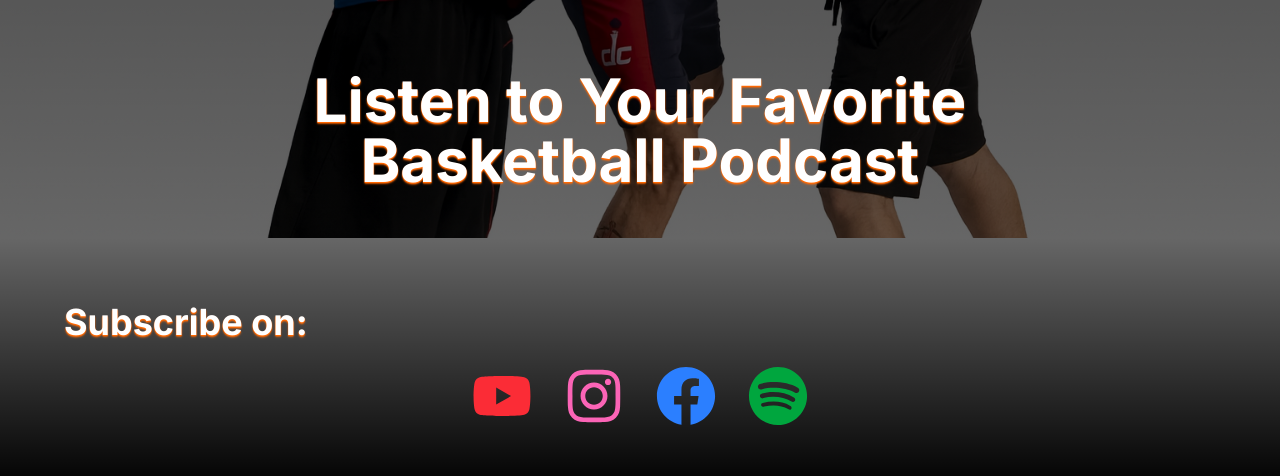
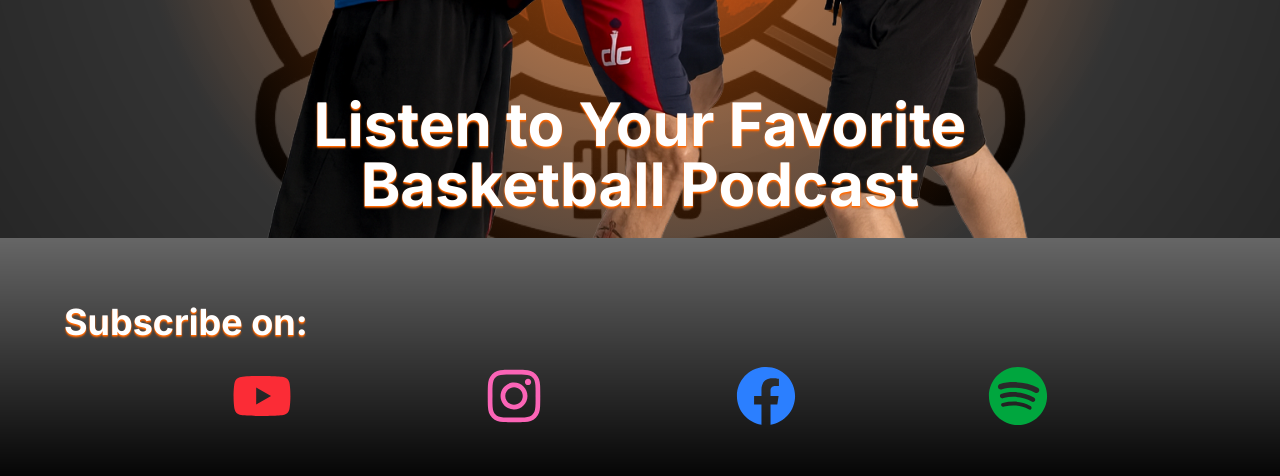
Before and after one commit to Xebec13/post-prime, a Next.js app: page / in a window 1280 px wide. Shown: the part 562-1038 px from the top of the page. Built offline with nearby package versions, Linux system fonts and the light colour scheme; no server answers.

Commit message:
feat(parallax): add reusable ParalaxBg component with gradient and image support
refactor(hero): integrate ParalaxBg as dynamic background with gradients
refactor(yt-section): apply ParalaxBg background and improve playlist scroll
refactor(platforms): unify background styling and cleanup classes

```diff
--- a/src/app/components/HeroSection.tsx
+++ b/src/app/components/HeroSection.tsx
@@ -1,20 +1,22 @@
+import ParalaxBg from "./ParalaxBg";
+
 export default function HeroSection() {
-
   return (
     <section
       id="home"
       style={{
-        backgroundImage:
-          "linear-gradient(rgba(0,0,0,0.8), rgba(0,0,0,0.6)), url('/postprime-hero.png')",
+        backgroundImage: `url('/postprime-hero3.png')`,
       }}
-      className="min-h-screen bg-cover bg-center flex flex-col justify-end items-center text-center p-6"
+      className="relative h-screen bg-cover bg-center"
     >
-      <div className="text-white max-w-3xl">
-        {/* Heading */}
-        <h2 className="text-4xl md:text-6xl font-bold mb-6 text-shadow-orange-500/80 text-shadow-sm">
+      <ParalaxBg
+        imageUrl="/postprime-logo.png"
+        gradient="radial-gradient(circle, rgba(249,115,22,0.7) 0%, rgba(0,0,0,0.8) 50%, rgba(0,0,0,0.9) 100%)"
+      />
+      <div className="flex h-full items-end justify-center text-center">
+        <h2 className="mb-6 text-4xl font-bold text-white text-shadow-orange-500/80 text-shadow-sm md:text-6xl">
           Listen to Your Favorite <br /> Basketball Podcast
         </h2>
-
       </div>
     </section>
   );
--- /dev/null
+++ b/src/app/components/ParalaxBg.tsx
@@ -0,0 +1,33 @@
+"use client";
+import { ParallaxBanner } from "react-scroll-parallax";
+
+interface ParalaxBgProps {
+  imageUrl: string; // ścieżka do obrazka tła
+  gradient?: string; // gradient CSS, np. "radial-gradient(...)"
+}
+
+export default function ParalaxBg({ imageUrl, gradient }: ParalaxBgProps) {
+  return (
+    // Background layer pinned to the section (no impact on layout flow)
+    <div className="pointer-events-none absolute inset-0 -z-10">
+      <ParallaxBanner
+        layers={[
+          {
+            children: (
+              <div
+                className="absolute inset-0 h-full w-full bg-contain bg-center bg-no-repeat"
+                style={{
+                  backgroundImage: gradient
+                    ? `${gradient}, url('${imageUrl}')`
+                    : `url('${imageUrl}')`,
+                }}
+              />
+            ),
+            speed: -40,
+          },
+        ]}
+        className="h-full w-full"
+      />
+    </div>
+  );
+}
--- a/src/app/components/PlatformSection.tsx
+++ b/src/app/components/PlatformSection.tsx
@@ -18,7 +18,7 @@ export default function PlatformsSection() {
         <h2 className="mb-6 text-2xl font-bold md:text-4xl">Subscribe on:</h2>
 
         {/* Platform icons */}
-        <div className="flex items-center justify-center gap-8">
+        <div className="flex items-center justify-evenly gap-6">
           {platformItems.map(({ icon: Icon, href, color }) => (
             <a
               key={href}
--- a/src/app/components/YtSection.tsx
+++ b/src/app/components/YtSection.tsx
@@ -1,9 +1,9 @@
 "use client";
 
-import { ParallaxBanner } from "react-scroll-parallax";
 import { useEffect, useState } from "react";
 import Image from "next/image";
 import { getYoutubeVideos, YoutubeVideo } from "../lib/youtubeApi";
+import ParalaxBg from "./ParalaxBg";
 
 const PLAYLIST_ID = "UUJz63WADBQBcPJ4A6N5BzfQ";
 
@@ -33,28 +33,14 @@ export default function YtSection() {
 
   return (
     <section className="relative min-h-screen">
-      {/* Background with parallax */}
-      <ParallaxBanner
-        layers={[
-          {
-            children: (
-              <div
-                className="absolute inset-0 h-full w-full bg-contain md:bg-cover bg-center bg-no-repeat "
-                style={{
-                  backgroundImage:
-                    "linear-gradient(rgba(0,0,0,1)0%,rgba(0,0,0,0.6)100%),url('/postprime-logo.png')",
-                }}
-              />
-            ),
-            speed: -40,
-          },
-        ]}
-        className="absolute inset-0 h-full w-full bg-black/50"
-      >
+      <ParalaxBg
+        imageUrl="/postprime-logo.png"
+        gradient="linear-gradient(to bottom, rgba(0,0,0,1), rgba(0,0,0,0.6))"
+      />
         {/* 2 columns on desktop, 1 on mobile */}
-        <div className="relative grid grid-cols-1 md:grid-cols-3 gap-4 p-8">
+        <div className="relative grid grid-cols-1 gap-4 p-8 md:grid-cols-3">
           {/* Main video player */}
-          <div className="h-full w-full aspect-video col-span-2">
+          <div className="col-span-2 aspect-video h-full w-full">
             {currentVideo && (
               <iframe
                 src={`https://www.youtube.com/embed/${currentVideo}`}
@@ -69,10 +55,10 @@ export default function YtSection() {
 
           {/* Playlist list with scroll */}
           <div className="relative">
-            <h3 className="sticky inset-0 p-2 font-bold text-orange-500">
+            <h3 className="sticky inset-0 font-bold text-orange-500 p-2 mb-3">
               Playlist
             </h3>
-            <ul className="mt-2 space-y-2 max-h-110 md:max-h-screen overflow-y-scroll">
+            <ul className="space-y-2 max-h-75 md:max-h-full overflow-y-scroll ">
               {videos.slice(1).map((video) => (
                 <li
                   key={video.videoId}
@@ -92,7 +78,7 @@ export default function YtSection() {
             </ul>
           </div>
         </div>
-      </ParallaxBanner>
+
     </section>
   );
 }
--- a/src/app/components/index.ts
+++ b/src/app/components/index.ts
@@ -2,7 +2,7 @@ export { default as Nav } from "./Nav";
 export { default as YtSection } from "./YtSection";
 export { default as HeroSection} from "./HeroSection";
 export { default as PlatformSection} from "./PlatformSection"
+export { default as ParalaxBg} from "./ParalaxBg"
 // export { default as } from "./"
 // export { default as } from "./"
 // export { default as } from "./"
-// export { default as } from "./"
```
Also changed, not shown: tsconfig.json (+8 -13 lines), public/postprime-hero3.png (added).
